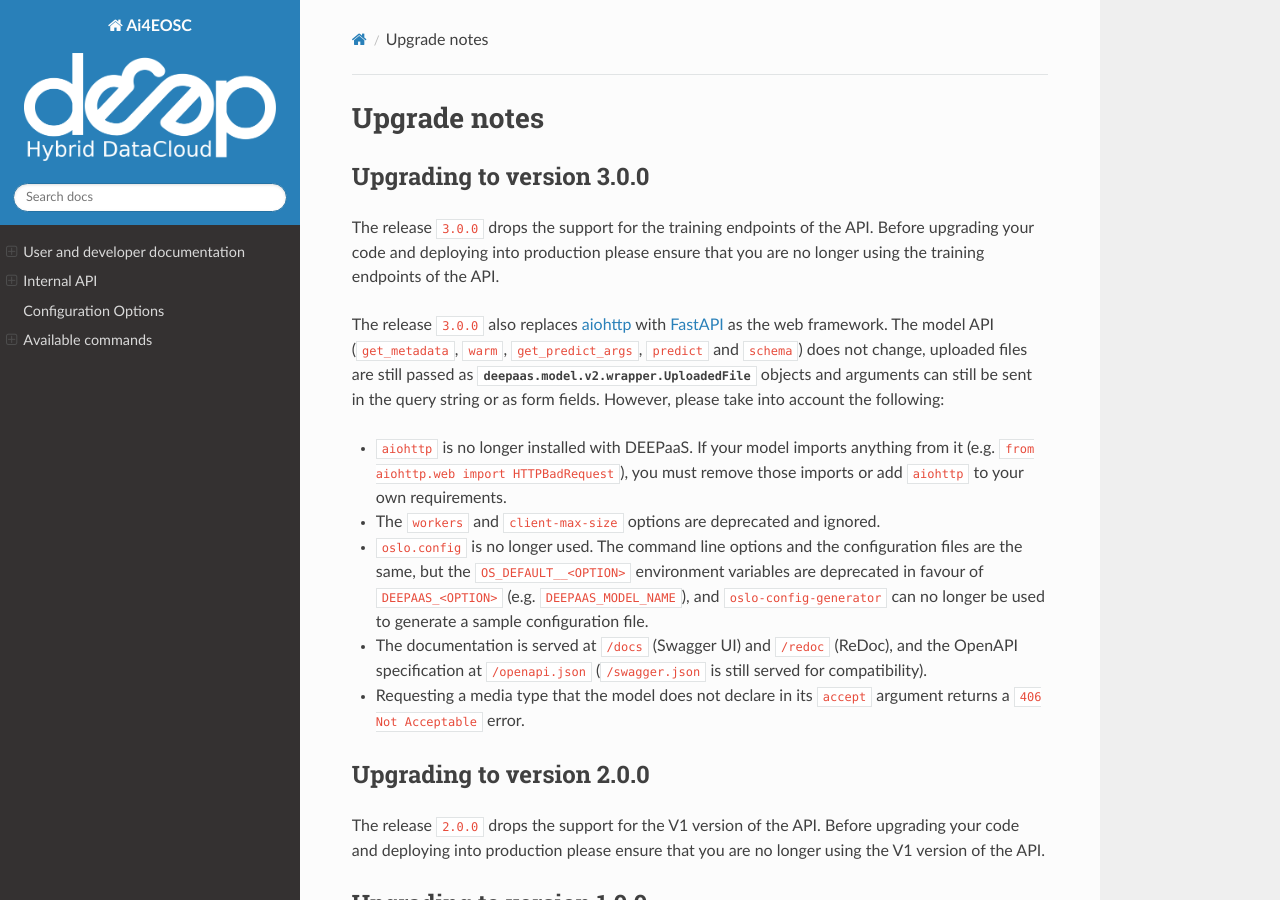
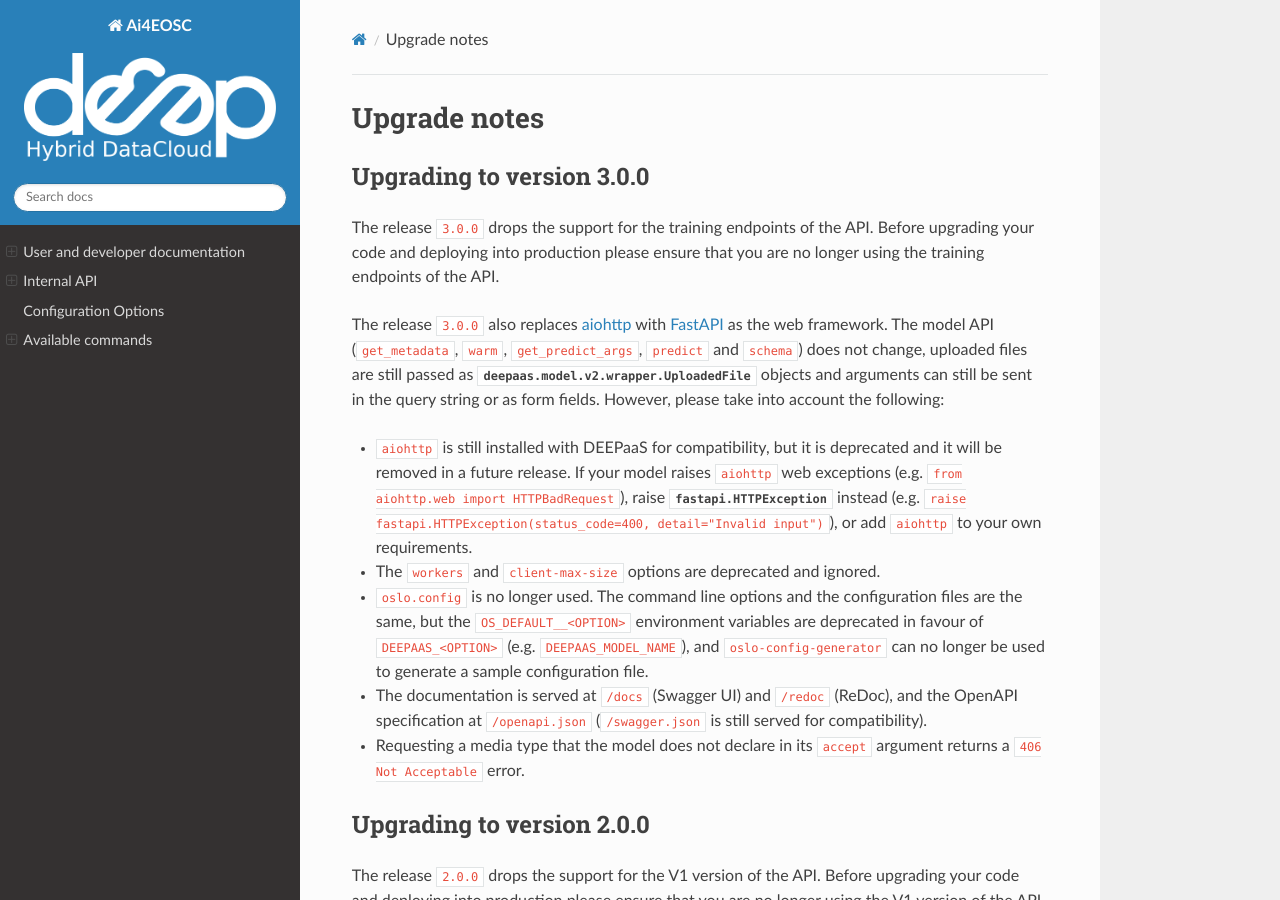
Before and after one commit to ai4os/DEEPaaS, a Sphinx documentation site: the page built from doc/source/install/upgrade.rst, in a window 1280 px wide and 900 px high. Built offline with Sphinx 7.4.7 and the Read the Docs theme 3.1.0, drawn with Linux system fonts in a browser that asks for light colours; pages that are not in the unit, such as notebooks, are missing from menus.

Commit message:
build: keep aiohttp as a deprecated dependency
Many models (at least 21 in ai4os-hub, including the demo application)
import aiohttp web exceptions to return errors, as documented for
DEEPaaS 2.x, so they would fail to load if aiohttp is not installed.
Keep it as a dependency for compatibility, deprecating its use.

Co-Authored-By: Claude Opus 5.5 <noreply@anthropic.com>
Claude-Session: https://claude.ai/code/session_01Kk7gC6KMKSkZ3zZhvHjwcF

```diff
--- a/doc/source/install/upgrade.rst
+++ b/doc/source/install/upgrade.rst
@@ -18,9 +18,12 @@ does not change, uploaded files are still passed as
 still be sent in the query string or as form fields. However, please take into
 account the following:
 
-* ``aiohttp`` is no longer installed with DEEPaaS. If your model imports
-  anything from it (e.g. ``from aiohttp.web import HTTPBadRequest``), you must
-  remove those imports or add ``aiohttp`` to your own requirements.
+* ``aiohttp`` is still installed with DEEPaaS for compatibility, but it is
+  deprecated and it will be removed in a future release. If your model raises
+  ``aiohttp`` web exceptions (e.g. ``from aiohttp.web import HTTPBadRequest``),
+  raise :py:class:`fastapi.HTTPException` instead (e.g.
+  ``raise fastapi.HTTPException(status_code=400, detail="Invalid input")``),
+  or add ``aiohttp`` to your own requirements.
 * The ``workers`` and ``client-max-size`` options are deprecated and ignored.
 * ``oslo.config`` is no longer used. The command line options and the
   configuration files are the same, but the ``OS_DEFAULT__<OPTION>``
--- a/pyproject.toml
+++ b/pyproject.toml
@@ -53,6 +53,9 @@ pydantic = "^2.7.0"
 starlette = ">=0.37.2"
 uvicorn = ">=0.29.0"
 python-multipart = ">=0.0.9"
+# NOTE(aloga): deprecated, only kept for the models that raise aiohttp web
+# exceptions, as documented for DEEPaaS 2.x.
+aiohttp = "^3.9.5"
 requests = "^2.31.0"
 
 
```
Also changed, not shown: 2 other files.
